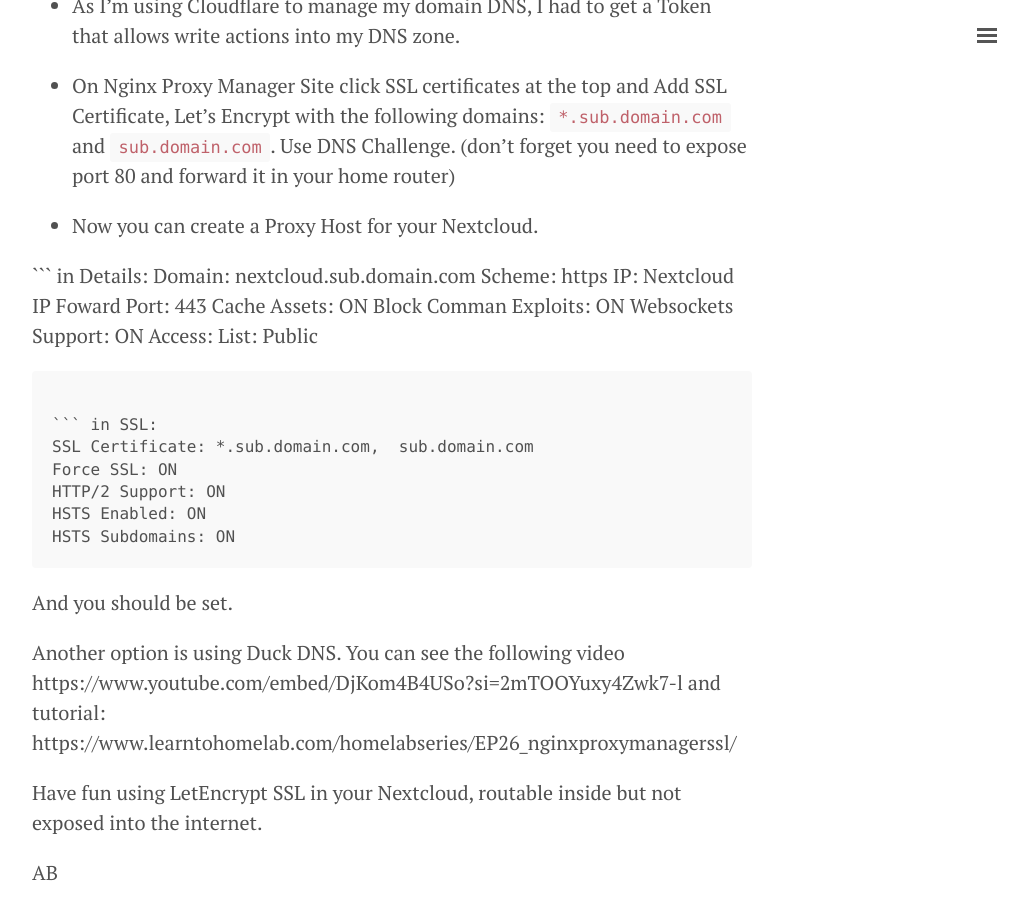
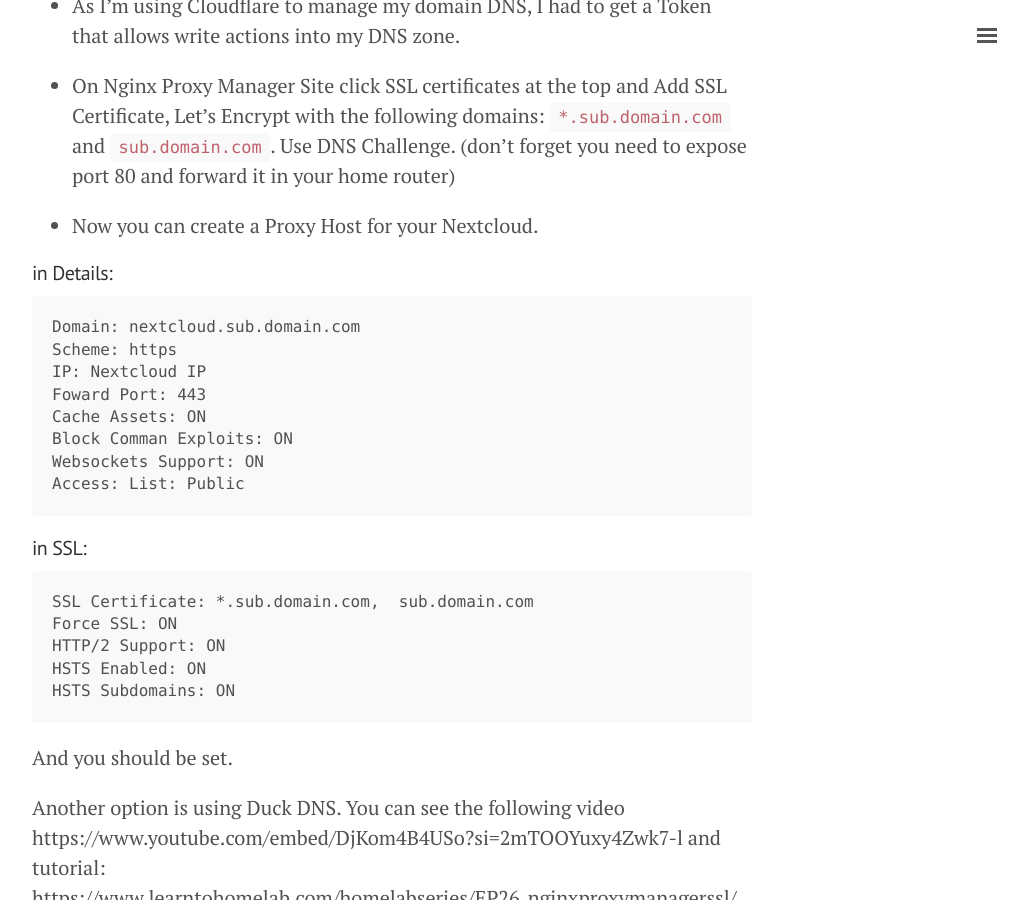
Before and after one commit to abacao/abacao.github.io, a Jekyll site: the page built from _posts/2025-06-18-SSL_Everywhere-.md, in a window 1280 px wide and 900 px high, scrolled down 1944 px. Shown: the whole window, without its empty margins (248-1276 px from the left). Built offline with Jekyll 4.4.1, drawn with Linux system fonts in a browser that asks for light colours.

Commit message:
fix markdown

````diff
--- a/_posts/2025-06-18-SSL_Everywhere-.md
+++ b/_posts/2025-06-18-SSL_Everywhere-.md
@@ -76,7 +76,8 @@ docker-compose up -d
 
 - Now you can create a Proxy Host for your Nextcloud.
 
-``` in Details:
+#### in Details:
+```
 Domain: nextcloud.sub.domain.com
 Scheme: https
 IP: Nextcloud IP
@@ -87,7 +88,8 @@ Websockets Support: ON
 Access: List: Public
 ```
 
-``` in SSL:
+#### in SSL:
+```
 SSL Certificate: *.sub.domain.com,  sub.domain.com
 Force SSL: ON
 HTTP/2 Support: ON
````
